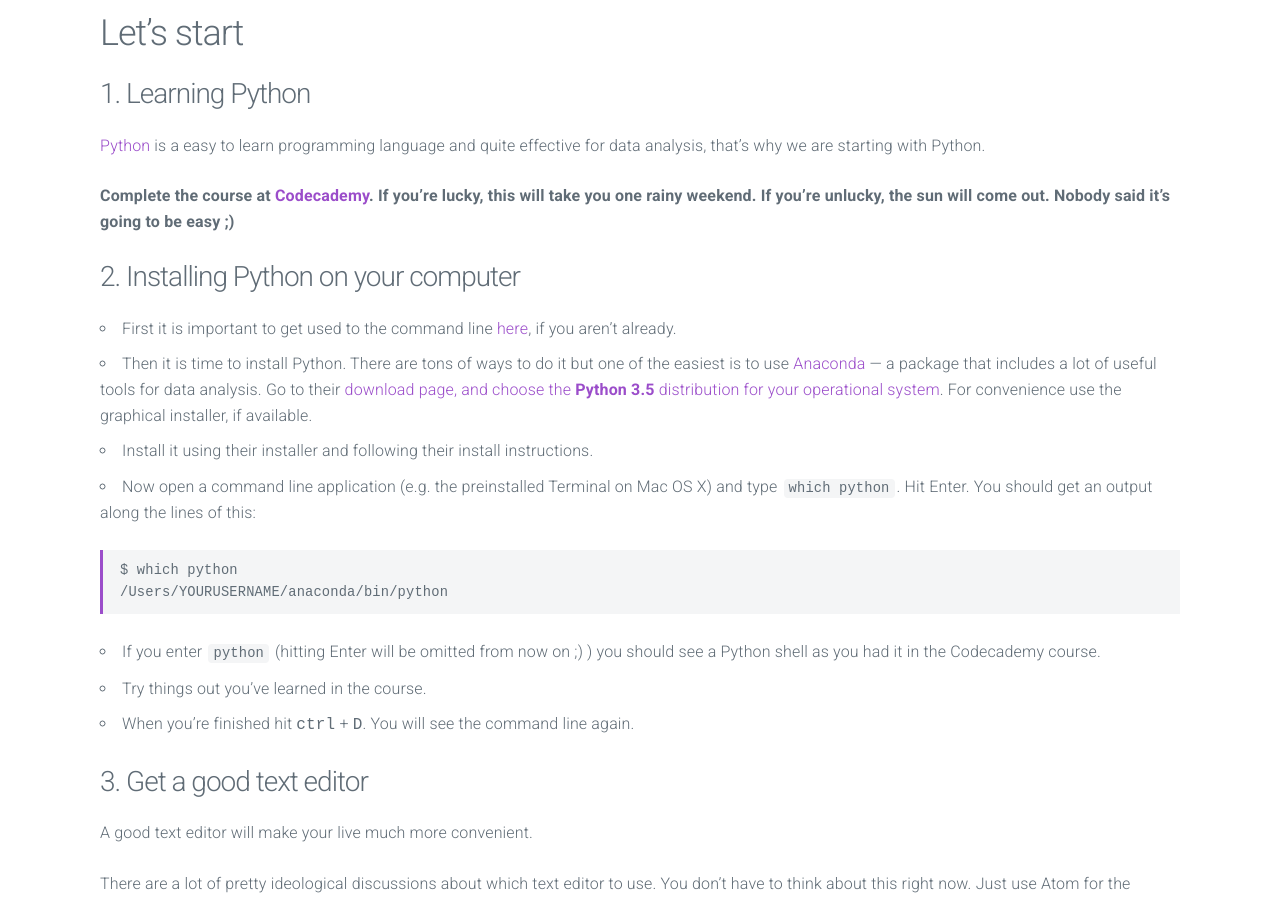
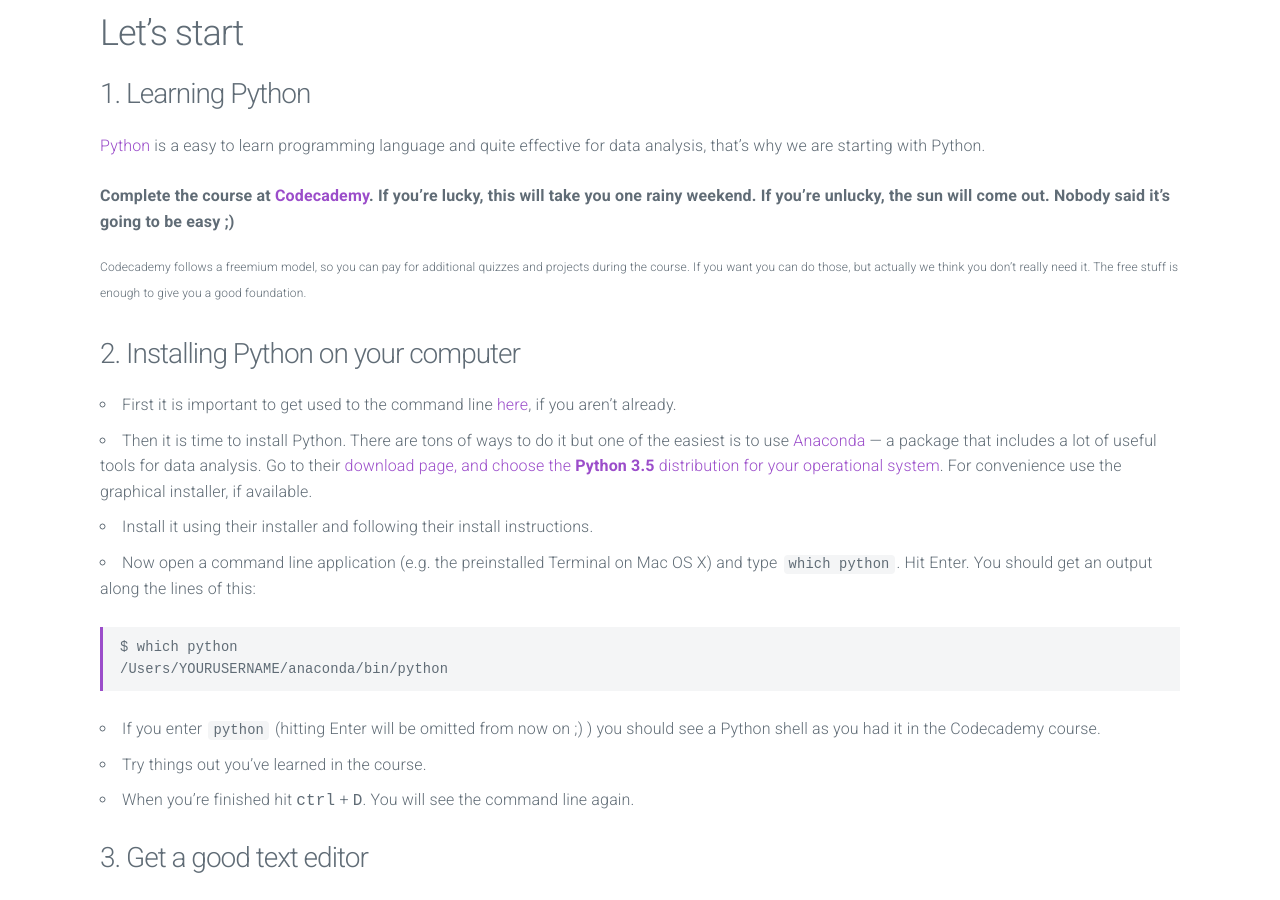
Before and after one commit to OII-SDP-2016/how-to-learn-to-code, a Jekyll site: the page built from index.md, in a window 1280 px wide and 900 px high, scrolled down 572 px. Built offline with Jekyll 4.4.1, drawn with Linux system fonts in a browser that asks for light colours; nearby versions of some CDN libraries.

Commit message:
add freemium comment for codecademy

```diff
--- a/index.md
+++ b/index.md
@@ -25,6 +25,8 @@ Great! If you want to help us writing, contact one of the [contributors of this
 [Python](https://python.org) is a easy to learn programming language and quite effective for data analysis, that's why we are starting with Python.
 
 **Complete the course at [Codecademy](https://www.codecademy.com/tracks/python). If you're lucky, this will take you one rainy weekend. If you're unlucky, the sun will come out. Nobody said it's going to be easy ;)**
+
+<sup>Codecademy follows a freemium model, so you can pay for additional quizzes and projects during the course. If you want you can do those, but actually we think you don't really need it. The free stuff is enough to give you a good foundation.</sup>
 
 ### 2. Installing Python on your computer
 
```
